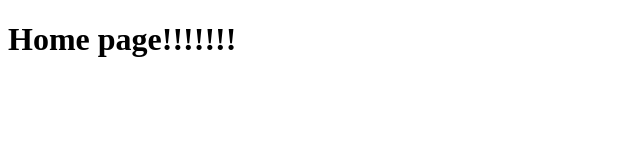
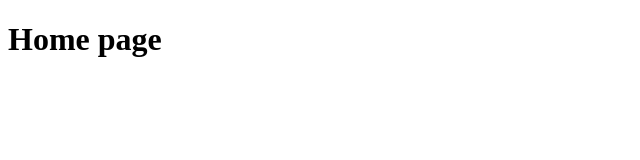
Before and after one commit to PARKMINJUN/my-blog-2023-02-10, a Gatsby site: page / in a window 1280 px wide. Shown: the whole page, without its empty margins (0-640 px from the left). Built offline with nearby package versions, Linux system fonts and the light colour scheme; Gatsby itself is replaced by a stand-in of ours.

Commit message:
index 페이지 다시 수정

```diff
--- a/src/pages/index.js
+++ b/src/pages/index.js
@@ -3,8 +3,8 @@ import React from "react"
 const IndexPage = () => {
   return (
     <main>
-      <title>Home Page???</title>
-      <h1>Home page!!!!!!!</h1>
+      <title>Home Page</title>
+      <h1>Home page</h1>
     </main>
   )
 }
```
